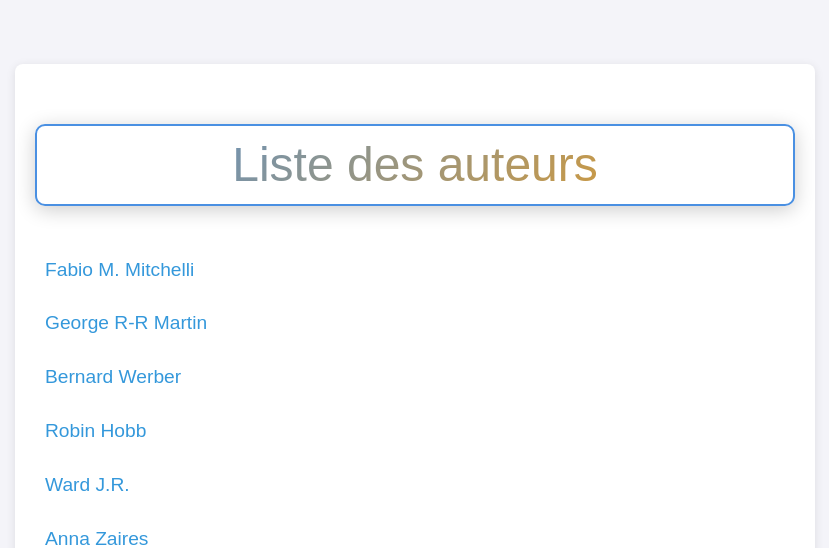
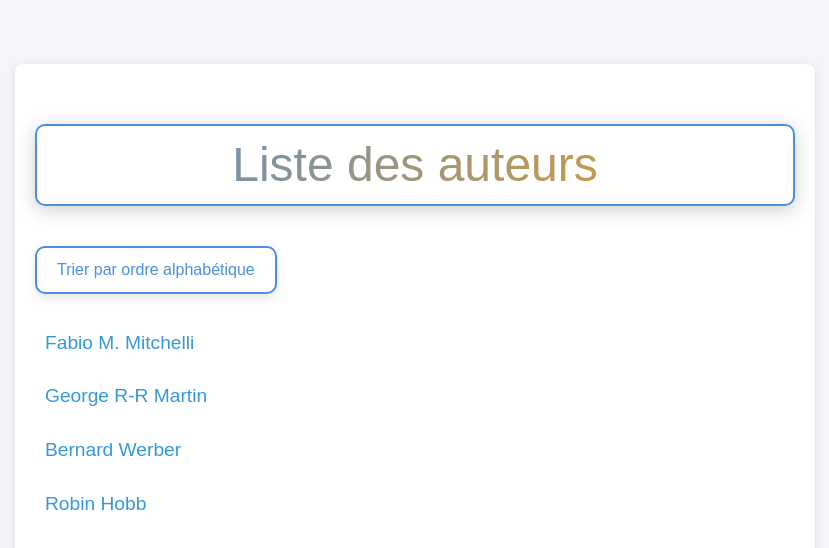
Before and after one commit to AlexyWCK/TP_web_mouad_alexy, a Flask app: page /authors in a window 1280 px wide. Shown: the part 56-604 px from the top of the page, without its empty margins (225-1054 px from the left). Run offline with Flask 3, Linux system fonts and the light colour scheme; some libraries are stand-ins or nearby versions.

Commit message:
ajout du bouton fonctionnel trier les auteurs alphabetiquement

```diff
--- a/tuto/static/auteurs.css
+++ b/tuto/static/auteurs.css
@@ -29,6 +29,29 @@
     border-radius: 10px;
     box-shadow: 0 4px 20px rgba(0, 0, 0, 0.2);
 }
+
+.btn-sort {
+    display: inline-block;
+    background-color: white;
+    color: #4a90e2;
+    padding: 10px 20px;
+    border-radius: 10px;
+    text-align: center;
+    text-decoration: none;
+    margin-bottom: 20px;
+    margin-left: auto;
+    border: 2px solid #4a90e2;
+    transition: border 0.3s ease, transform 0.3s ease, box-shadow 0.3s ease;
+    box-shadow: 0 4px 10px rgba(0, 0, 0, 0.1);
+}
+
+.btn-sort:hover {
+    border-color: #f39c12;
+    transform: translateY(-0.5px);
+    box-shadow: 0 6px 15px rgba(0, 0, 0, 0.2);
+}
+
+
 
 .author-link {
     display: block;
--- a/tuto/templates/authors.html
+++ b/tuto/templates/authors.html
@@ -7,6 +7,7 @@
 
 {% block content %}
     <h1>Liste des auteurs</h1>
+    <a class="btn-sort" href="{{ url_for('sort_authors') }}">Trier par ordre alphabétique</a>
     {% for author in authors %}
         <a class="author-link" href="{{ url_for('edit_author', id=author.id) }}">{{ author.name }}</a>
     {% endfor %}
--- a/tuto/views.py
+++ b/tuto/views.py
@@ -107,3 +107,9 @@
     username = StringField('Username')
     password = PasswordField('Password')
     next = HiddenField()
+
+
+@app.route("/authors/sort")
+def sort_authors():
+    authors = Author.query.order_by(Author.name).all()
+    return render_template("authors.html", authors=authors)
```
